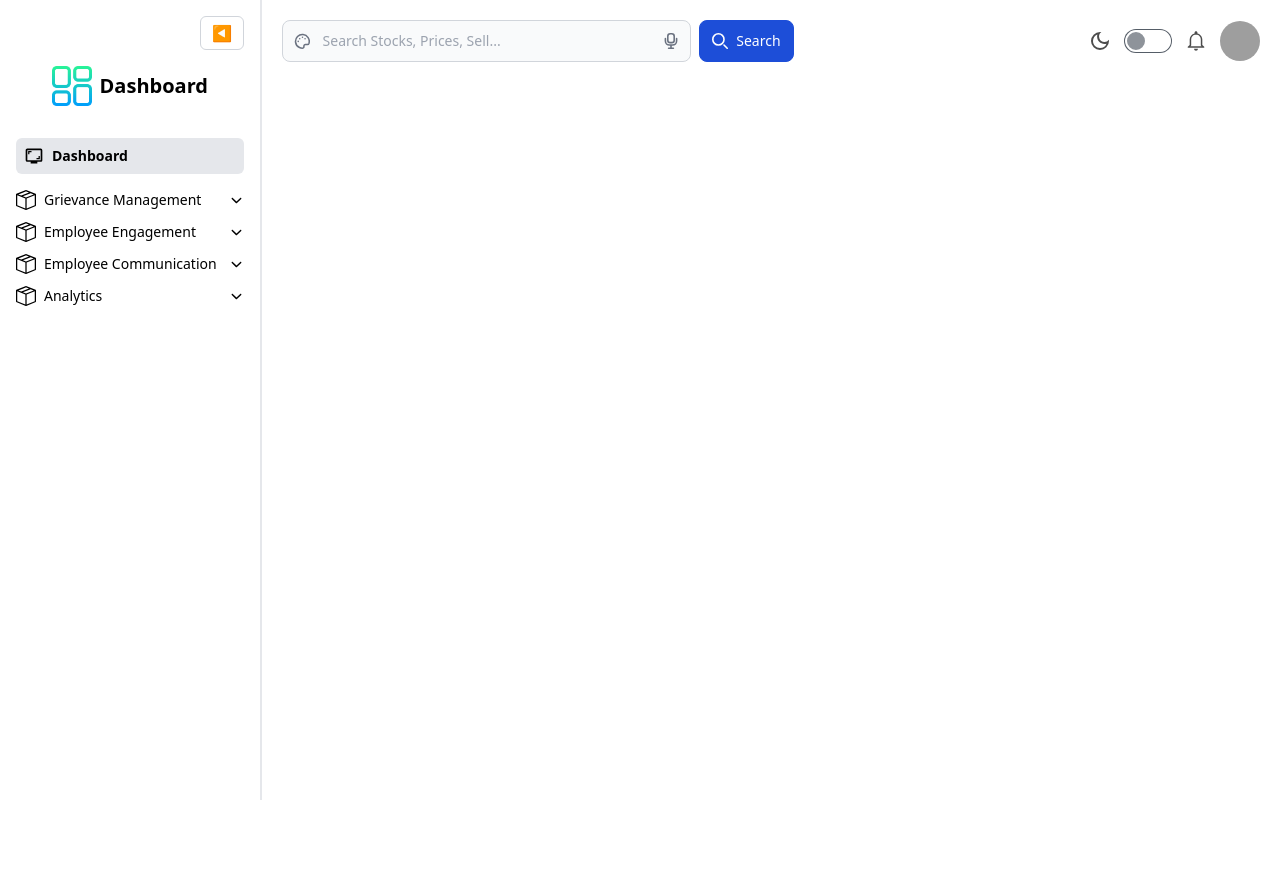
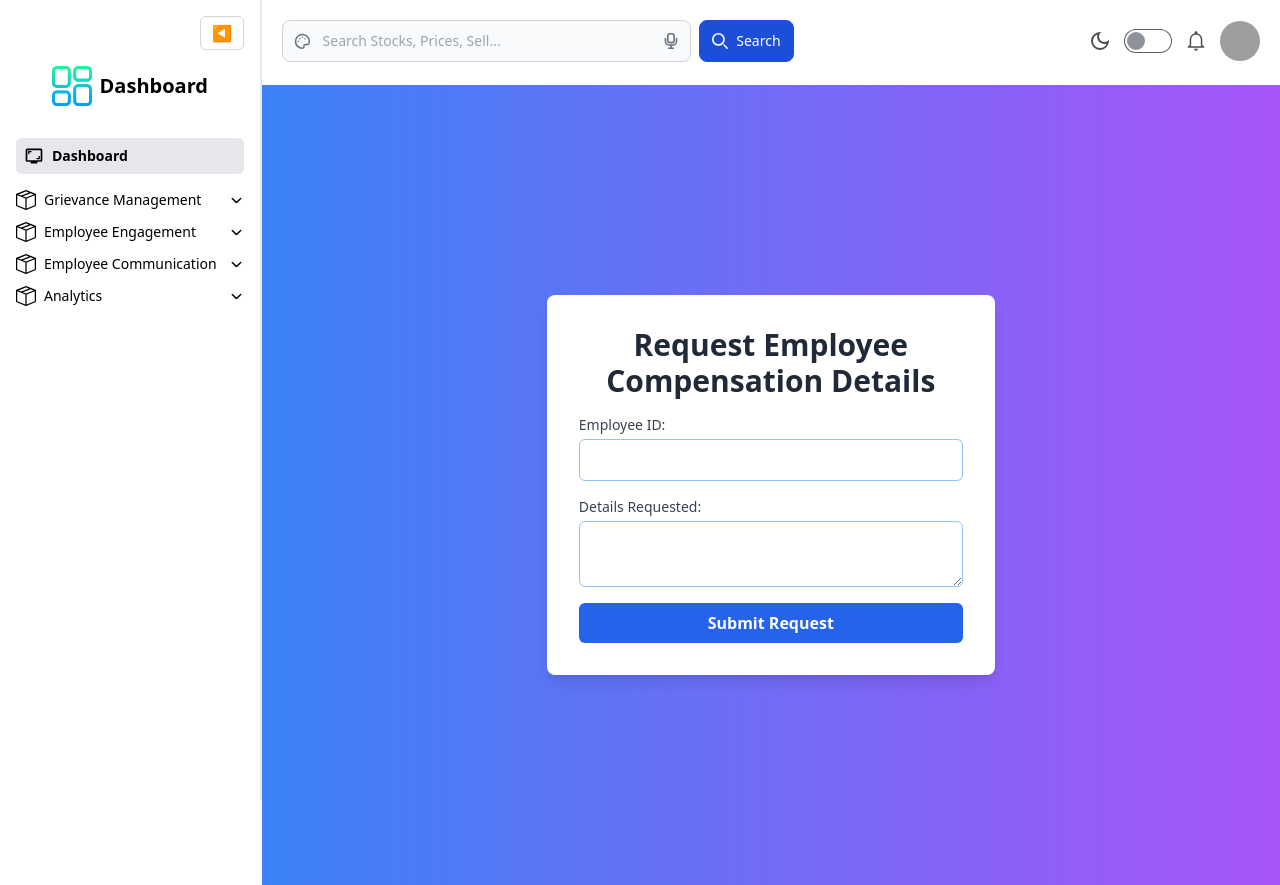
Before and after one commit to Maria-2027/MANUFACTURING-HR4, a React (Vite) app in the folder Manufacturing-human-resources-4/frontend/: page /requestcompensationdetails in a window 1280 px wide. Before the commit the page ends 800 px from the top, so only its background shows below. Built offline with nearby package versions, Linux system fonts and the light colour scheme; grey boxes are pictures that could not be loaded.

Commit message:
Request Compensation

```diff
--- a/Manufacturing-human-resources-4/frontend/src/App.jsx
+++ b/Manufacturing-human-resources-4/frontend/src/App.jsx
@@ -5,6 +5,7 @@ import Search from "./Components/Search";
 import Dashboard from "./Components/Dashboard";
 import Complaint from "./Components/Complaint";
 import CommunicationPortal from "./Components/CommunicationPortal";
+import RequestCompensationDetails from "./Components/RequestCompensationDetails";
 import "./index.css";
 
 const App = () => {
@@ -20,6 +21,7 @@ const App = () => {
           <Route path="/login" element={<LoginForm />} />
           <Route path="/complaint" element={<Complaint />} />
           <Route path="/communicationportal" element={<CommunicationPortal />} />
+          <Route path="/requestcompensationdetails" element={<RequestCompensationDetails />} />
         </Routes>
       </div>
     </div>
--- /dev/null
+++ b/Manufacturing-human-resources-4/frontend/src/Components/RequestCompensationDetails.jsx
@@ -0,0 +1,70 @@
+import React, { useState } from 'react';
+
+const RequestCompensationDetails = () => {
+  const [employeeId, setEmployeeId] = useState('');
+  const [detailsRequested, setDetailsRequested] = useState('');
+  const [loading, setLoading] = useState(false);
+  const [message, setMessage] = useState('');
+  const [error, setError] = useState('');
+
+  const handleSubmit = async (e) => {
+    e.preventDefault();
+    setLoading(true);
+    setMessage('');
+    setError('');
+
+    // Simulate a form submission (e.g., API call)
+    try {
+      console.log('Request Submitted:', { employeeId, detailsRequested });
+      setMessage('Request submitted successfully!');
+    } catch (err) {
+      setError('Failed to submit request. Please try again.');
+    } finally {
+      setLoading(false);
+      setEmployeeId('');
+      setDetailsRequested('');
+    }
+  };
+
+  return (
+    <div className="min-h-screen bg-gradient-to-r from-blue-500 to-purple-500 flex items-center justify-center">
+      <div className="max-w-md w-full p-8 bg-white rounded-lg shadow-lg">
+        <h1 className="text-3xl font-extrabold text-gray-800 text-center mb-4">Request Employee Compensation Details</h1>
+        {message && <div className="text-green-600 text-center mb-2">{message}</div>}
+        {error && <div className="text-red-600 text-center mb-2">{error}</div>}
+        <form onSubmit={handleSubmit} className="space-y-4">
+          <div>
+            <label htmlFor="employeeId" className="block text-sm font-medium text-gray-700">Employee ID:</label>
+            <input
+              type="text"
+              id="employeeId"
+              value={employeeId}
+              onChange={(e) => setEmployeeId(e.target.value)}
+              required
+              className="mt-1 block w-full border border-blue-300 rounded-md p-2 focus:border-blue-500 focus:ring focus:ring-blue-200 transition duration-150 ease-in-out"
+            />
+          </div>
+          <div>
+            <label htmlFor="detailsRequested" className="block text-sm font-medium text-gray-700">Details Requested:</label>
+            <textarea
+              id="detailsRequested"
+              value={detailsRequested}
+              onChange={(e) => setDetailsRequested(e.target.value)}
+              required
+              className="mt-1 block w-full border border-blue-300 rounded-md p-2 focus:border-blue-500 focus:ring focus:ring-blue-200 transition duration-150 ease-in-out"
+            ></textarea>
+          </div>
+          <button
+            type="submit"
+            disabled={loading}
+            className={`w-full py-2 px-4 font-semibold text-white rounded-md transition duration-200 ${loading ? 'bg-blue-300 cursor-not-allowed' : 'bg-blue-600 hover:bg-blue-700'}`}
+          >
+            {loading ? 'Submitting...' : 'Submit Request'}
+          </button>
+        </form>
+      </div>
+    </div>
+  );
+};
+
+export default RequestCompensationDetails;
--- a/Manufacturing-human-resources-4/frontend/src/Components/Sidebar.jsx
+++ b/Manufacturing-human-resources-4/frontend/src/Components/Sidebar.jsx
@@ -105,7 +105,7 @@ const Sidebar = () => {
             { name: "Employee Complaint", link: "/complaint" }, // Adjusted to use Link
             { name: "Tracking", link: "/tracking" },
             { name: "Investigation & Solution", link: "/investigation" },
-            { name: "Compensation Planning (HR3)", link: "/feedback" },
+            { name: "Compensation Planning (HR3)", link: "/requestcompensationdetails" },
           ].map((item) => (
             <li key={item.name}>
               <Link
@@ -149,7 +149,7 @@ const Sidebar = () => {
           }`}
         >
           {[
-            { name: "Submission", link: "/engagement-submission" },
+            { name: "Request Insight", link: "/engagreement-request" },
             { name: "Payable (Finance)", link: "/payable" },
             { name: "Case Management", link: "/case-management" },
             { name: "Investigation & Solution", link: "/investigation" },
```
